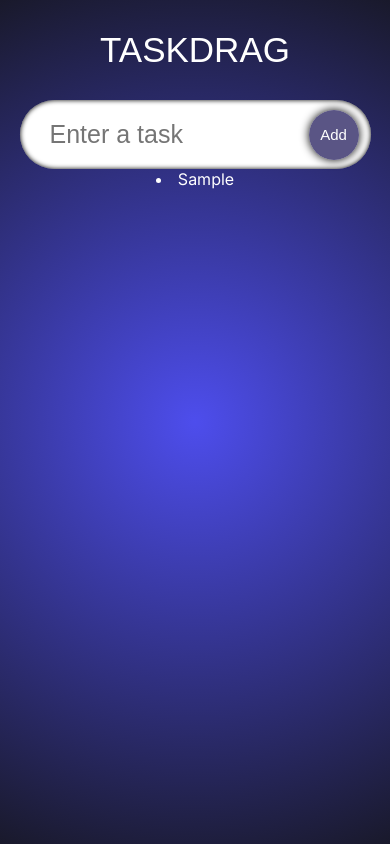
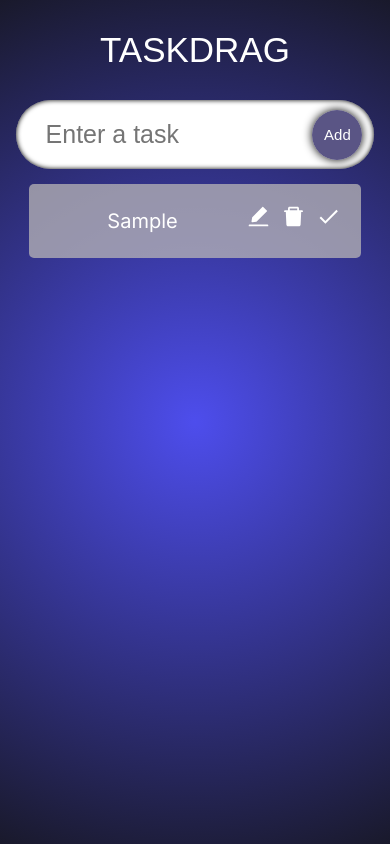
Before and after one commit to Dabbett/TaskManager, a React (Create React App) app in the folder taskmanagerreact/: page / in a window 390 px wide. Both pictures are taken after typing "Sample" into the empty fields and a click on the button "Add". Built offline with nearby package versions, Linux system fonts and the light colour scheme; a web font is replaced by a local one.

Commit message:
preferential change: change todo to task

```diff
--- a/taskmanagerreact/src/App.tsx
+++ b/taskmanagerreact/src/App.tsx
@@ -1,21 +1,20 @@
 import React, { useState } from 'react';
 import './App.css';
 import InputField from './Components/InputField';
-import { Todo } from './Components/model';
-import TodoList from './Components/TodoList';
-
+import { Task } from './Components/model';
+import TaskList from './Components/TaskList';
 
 
 const App: React.FC = () => {
-  const [todo, setTodo] = useState<string>("");
-  const [todos, setTodos] = useState<Todo[]>([]);
+  const [task, setTask] = useState<string>("");
+  const [tasks, setTasks] = useState<Task[]>([]);
 
   const handleAdd = (e:React.FormEvent) => {
     e.preventDefault()
 
-    if(todo){
-      setTodos([...todos,{id: Date.now(), todo, isDone:false}]);
-      setTodo("")
+    if(task){
+      setTasks([...tasks,{id: Date.now(), task, isDone:false}]);
+      setTask("")
     }
 
   }
@@ -23,8 +22,8 @@ const App: React.FC = () => {
   return (
     <div className="App">
       <span className='heading'>TaskDrag</span>
-      <InputField todo={todo} setTodo={setTodo} handleAdd={handleAdd}/>
-      <TodoList todos={todos} setTodos={setTodos} />
+      <InputField task={task} setTask={setTask} handleAdd={handleAdd}/>
+      <TaskList tasks={tasks} setTasks={setTasks} />
 
     </div>
   );
--- a/taskmanagerreact/src/Components/InputField.tsx
+++ b/taskmanagerreact/src/Components/InputField.tsx
@@ -2,12 +2,12 @@ import React, { useRef } from 'react'
 import './styles.css';
 
 interface Props {
-    todo: string;
-    setTodo: React.Dispatch<React.SetStateAction<string>>;
+    task: string;
+    setTask: React.Dispatch<React.SetStateAction<string>>;
     handleAdd:(e: React.FormEvent) => void;
 }
 
-const InputField: React.FC<Props> = ({todo, setTodo, handleAdd}: Props) => {
+const InputField: React.FC<Props> = ({task, setTask, handleAdd}: Props) => {
     const inputRef= useRef<HTMLInputElement>(null);
 
   return (
@@ -18,9 +18,9 @@ const InputField: React.FC<Props> = ({todo, setTodo, handleAdd}: Props) => {
       <input
         ref={inputRef}
         type='input'
-        value={todo}
+        value={task}
         onChange={
-            (e) => setTodo(e.target.value)
+            (e) => setTask(e.target.value)
             }
         className= 'input-box'
         placeholder="Enter a task"/>
--- /dev/null
+++ b/taskmanagerreact/src/Components/TaskItem.tsx
@@ -0,0 +1,32 @@
+import React from 'react'
+import { Task } from './model'
+import { AiFillDelete, AiFillEdit } from 'react-icons/ai'
+import { MdDone } from 'react-icons/md'
+
+type Props ={
+  task: Task,
+  tasks: Task[],
+  setTasks: React.Dispatch<React.SetStateAction<Task[]>>
+}
+
+const TaskItem = ({task, tasks, setTasks}: Props) => {
+  return (
+    <form className='tasks-single'>
+      <span className='tasks-single--text'>
+      {task.task}</span>
+      <div>
+        <span className='icon'>
+          <AiFillEdit/>
+        </span>
+        <span className='icon'>
+          <AiFillDelete/>
+        </span>
+        <span className='icon'>
+          <MdDone />
+        </span>
+      </div>
+    </form>
+  )
+}
+
+export default TaskItem
--- /dev/null
+++ b/taskmanagerreact/src/Components/TaskList.tsx
@@ -0,0 +1,22 @@
+import React from 'react'
+import "./styles.css"
+import { Task } from './model'
+import TaskItem from './TaskItem'
+
+interface Props{
+    tasks:Task[];
+    setTasks:React.Dispatch<React.SetStateAction<Task[]>>
+}
+
+const TaskList: React.FC<Props> = ({tasks, setTasks}) => {
+  return (
+    <div className='tasks'>
+        {tasks.map((task) => (
+           <TaskItem task={task} key={task.id} tasks={tasks} setTasks={setTasks} />
+        ))}
+
+    </div>
+  )
+}
+
+export default TaskList
--- a/taskmanagerreact/src/Components/TodoList.tsx
+++ /dev/null
@@ -1,21 +0,0 @@
-import React from 'react'
-import "./styles.css"
-import { Todo } from './model'
-
-interface Props{
-    todos:Todo[];
-    setTodos:React.Dispatch<React.SetStateAction<Todo[]>>
-}
-
-const TodoList: React.FC<Props> = ({todos, setTodos}) => {
-  return (
-    <div className='todos'>
-        {todos.map((todo) => (
-            <li>{todo.todo}</li>
-        ))}
-
-    </div>
-  )
-}
-
-export default TodoList
--- a/taskmanagerreact/src/Components/model.ts
+++ b/taskmanagerreact/src/Components/model.ts
@@ -1,5 +1,5 @@
-export interface Todo{
+export interface Task{
     id: number;
-    todo: string;
+    task: string;
     isDone: boolean;
 }
--- a/taskmanagerreact/src/Components/styles.css
+++ b/taskmanagerreact/src/Components/styles.css
@@ -45,9 +45,48 @@
     box-shadow: 0 0 10px black;
 }
 
-.todos{
+.tasks{
     display: flex;
     justify-content: space-evenly;
     width: 90%;
     flex-wrap: wrap;
 }
+
+.tasks-single {
+    display: flex;
+    width: 29.5%;
+    border-radius: 5px;
+    padding: 20px;
+    margin-top: 15px;
+    background-color: rgba(185, 183, 183, 0.746) ;
+}
+
+.tasks-single--text {
+    flex: 1;
+    padding: 5px;
+    border: none;
+    font-size: 20px;
+}
+
+.tasks-single--text:focus {
+    outline: none;
+}
+
+.icon {
+    margin-left: 10px;
+    font-size: 25px;
+    cursor: pointer;
+    color: rgb(255, 255, 255)
+}
+
+@media (max-width: 700px){
+    .input {
+        width: 92%;
+    }
+    .tasks {
+        width: 85%;
+    }
+    .tasks-single {
+        width: 100%;
+    }
+}
```
Also changed, not shown: taskmanagerreact/src/Components/TodoItem.tsx (deleted, +0 -11 lines).
